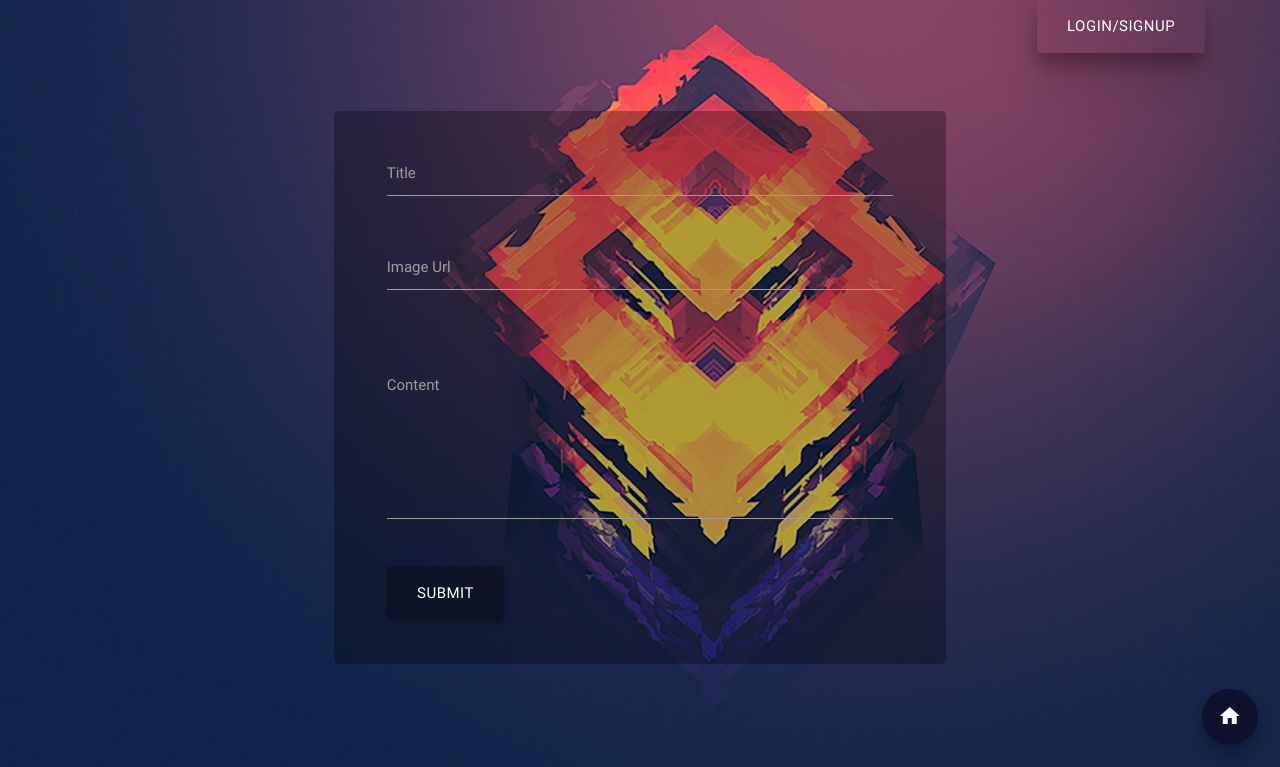
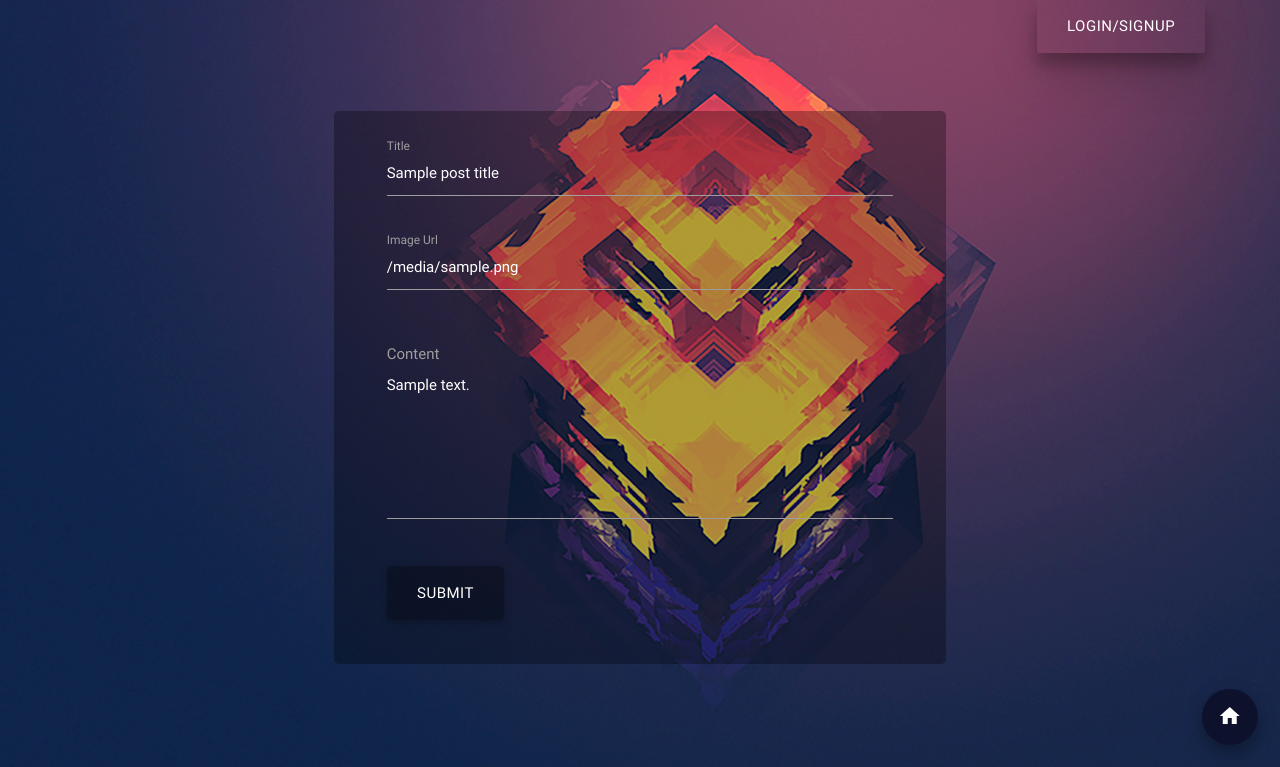
Before and after one commit to sagarchoudhary96/MultiUser-Blog, a Python web app: template templates/new_post.html in a window 1280 px wide. Shown: the part 33-800 px from the top of the page. Run offline with Jinja, Linux system fonts and the light colour scheme; the template is opened without the code that fills it: most values are stand-ins (such as "Sample title", 1, 10 or a date in 2020); some libraries are stand-ins or nearby versions.

Commit message:
fix: minor changes and updated button links

```diff
--- a/assets/css/style.css
+++ b/assets/css/style.css
@@ -245,6 +245,10 @@ textarea.materialize-textarea:focus:not([readonly])+label {
     border-radius: 5px;
 }
 
+.btn.post-edit-new:focus {
+  background-color: rgba(0, 0, 0, 0.3);
+}
+
 .btn.post-edit-new:hover {
     background-color: rgba(0, 0, 0, 0.3);
 }
--- a/templates/new_post.html
+++ b/templates/new_post.html
@@ -2,32 +2,32 @@
 {% block content %}
 <div class="container">
     <div class="row">
-        <form class="col m8 offset-m2 s10 offset-s1 post-edit-new post-edit-new-padding">
+        <form class="col m8 offset-m2 s10 offset-s1 post-edit-new post-edit-new-padding" method="post" id="new_post">
 
             <div class="row">
                 <div class="input-field col s10 offset-s1  animi-shadow">
-                    <input id="post-title" type="text" class="validate white-text">
+                    <input id="post-title" name="post_title" type="text" class="validate white-text" value="{{post_title}}">
                     <label for="post-title" class="label-new-edit">Title</label>
                 </div>
             </div>
 
             <div class="row">
                 <div class="input-field col s10 offset-s1 animi-shadow" style="margin-top: 1vh;">
-                    <input id="post-image-url" type="text" class="validate white-text">
+                    <input id="post-image-url" name="image_url" type="text" class="validate white-text" value="{{post_image_url}}">
                     <label for="post-image-url" class="label-new-edit">Image Url</label>
                 </div>
             </div>
 
             <div class="row">
                 <div class="input-field col s10 offset-s1 animi-shadow" style="margin-top: 4vh;">
-                    <textarea class="materialize-textarea content-textarea white-text" id="post-content" cols="30" rows="100"></textarea>
+                    <textarea class="materialize-textarea content-textarea white-text" name="post_content" id="post-content" cols="30" rows="100">{{post_content}}</textarea>
                     <label for="post-content" class="content-label label-new-edit">Content</label>
                 </div>
             </div>
 
             <div class="row">
                 <div class="col s10 offset-s1">
-                    <button type="submit" class="btn btn-large left waves-effect waves-green float post-edit-new">Submit</button>
+                    <button type="button" onclick="validate_new_post()" class="btn btn-large left waves-effect waves-green float post-edit-new">Submit</button>
                 </div>
             </div>
 
--- a/templates/post.html
+++ b/templates/post.html
@@ -37,13 +37,15 @@
   {% endif %}
 </div>
 
+{% if user %}
 <div class="fixed-action-btn">
  <a class="btn-floating fab_menu btn-large waves-effect waves-ripple translucent-fab z-depth-2">
    <i class="large material-icons">description</i>
  </a>
  <ul>
-   <li><a class="btn-floating menu_add waves-effect waves-ripple  translucent-fab"><i class="material-icons">add</i></a></li>
+   <li><a class="btn-floating menu_add waves-effect waves-ripple  translucent-fab" href="/new"><i class="material-icons">add</i></a></li>
  </ul>
 </div>
+{% endif %}
 
 {% endblock %}
```
